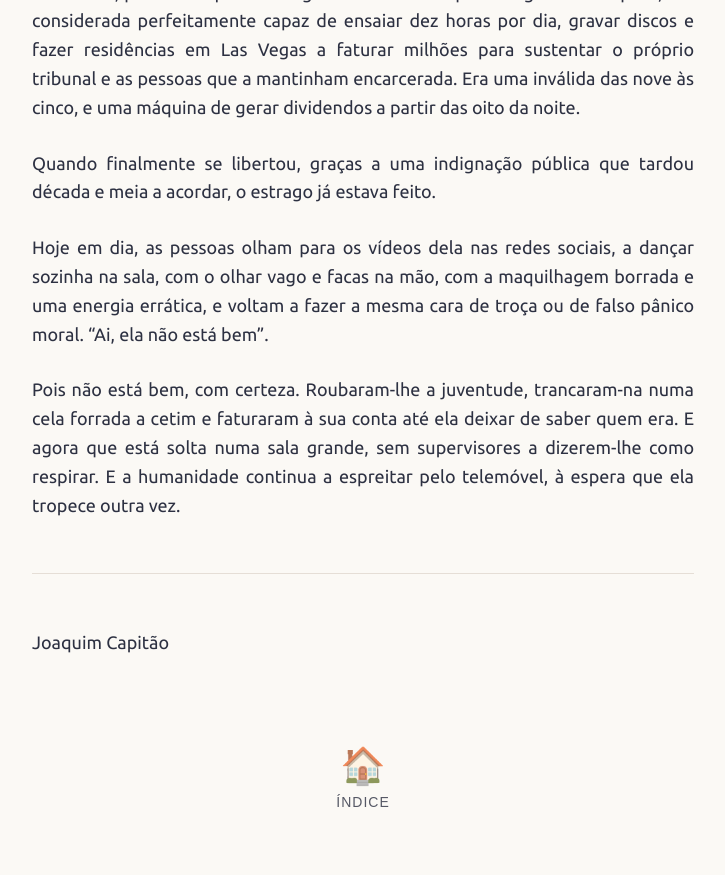
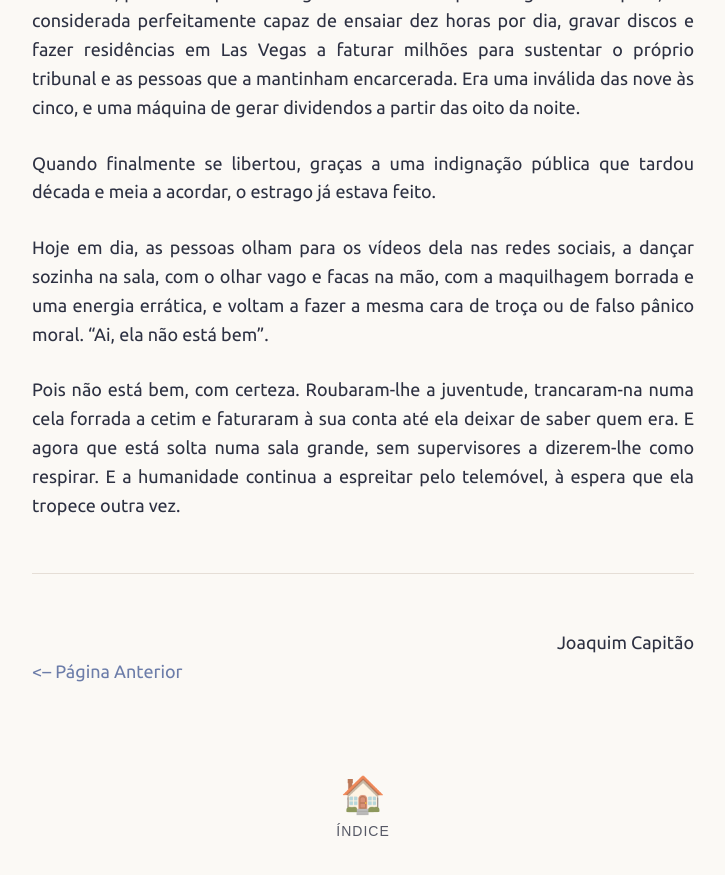
Before and after one commit to joaquim-capitao/musica, a Jekyll site: the page built from artistas/britney-spears.md, in a window 1280 px wide and 900 px high, scrolled down 1920 px. Shown: the top 875 px of the window, without its empty margins (277-1002 px from the left). Built offline with Jekyll 4.4.1, drawn with Linux system fonts in a browser that asks for light colours; our own code applies the rules of GitHub Pages for plain Markdown files.

Commit message:
Modify author alignment and add navigation link
Updated author attribution and added a link to the previous page.

```diff
--- a/artistas/britney-spears.md
+++ b/artistas/britney-spears.md
@@ -34,4 +34,6 @@
 
 ---
 
-Joaquim Capitão
+<div align="Right">Joaquim Capitão</div>
+
+[<-- Página Anterior](https://joaquim-capitao.github.io/musica/artistas)
```
